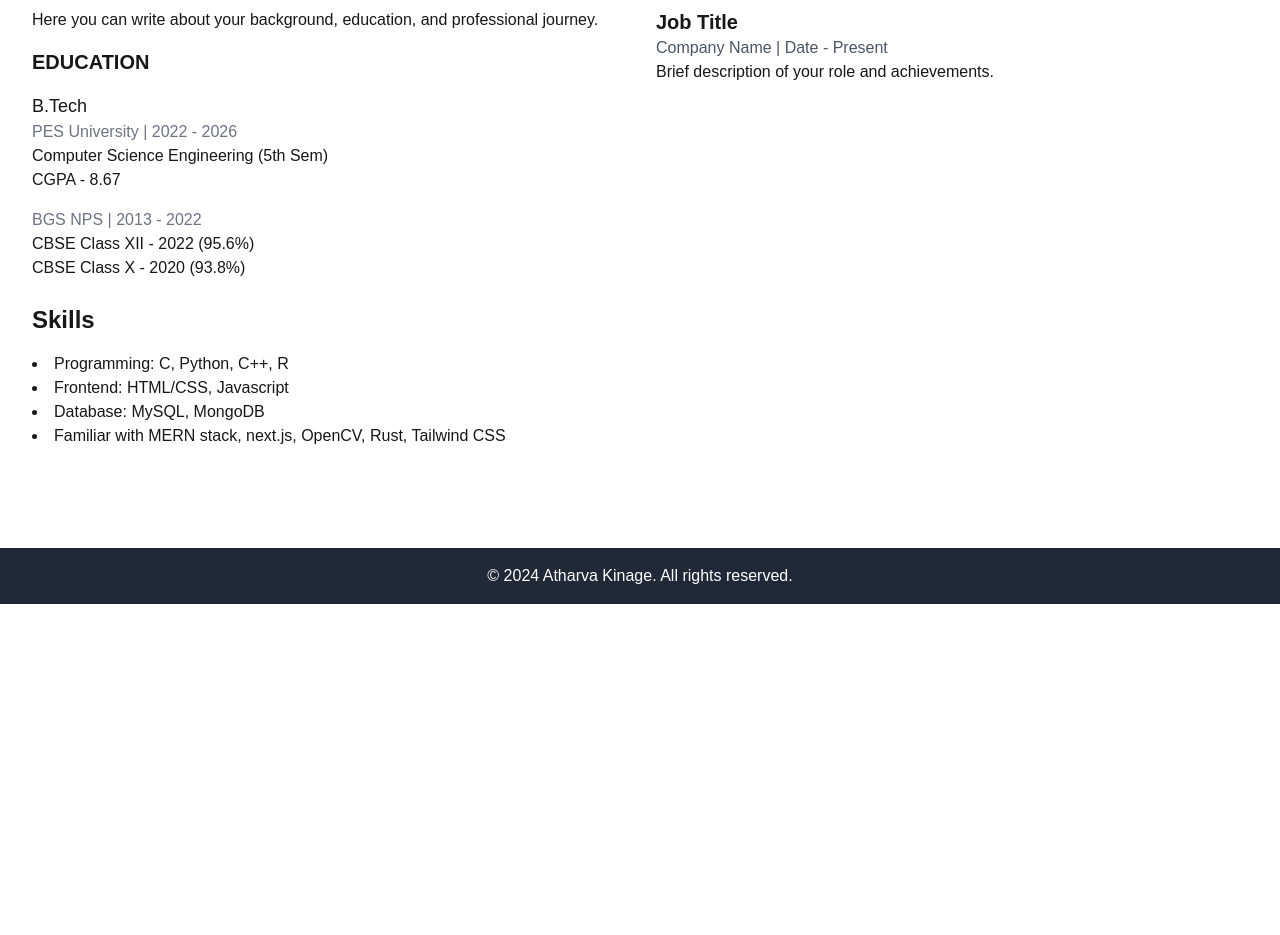
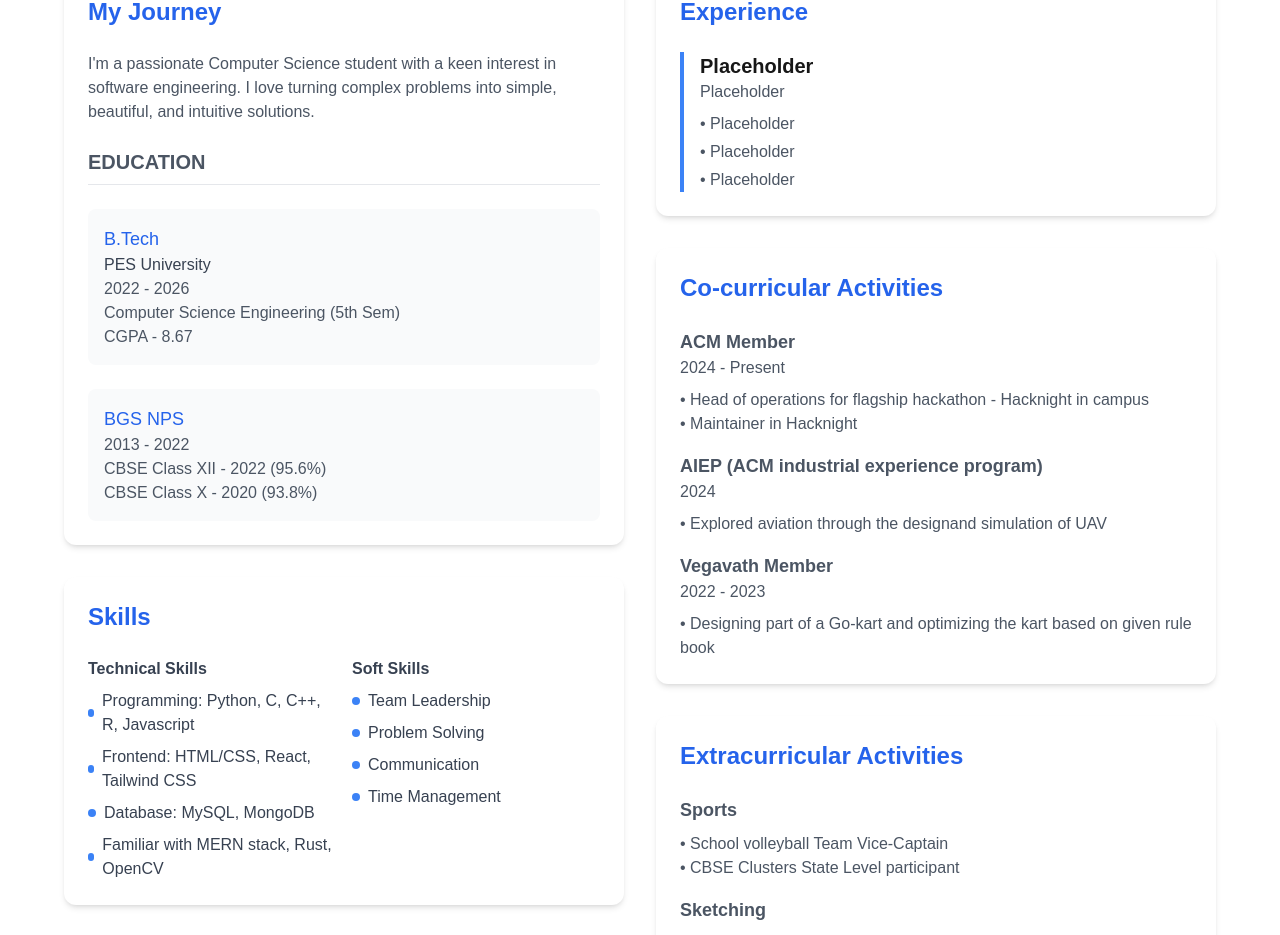
Before and after one commit to atharvakinage/my-portfolio, a Next.js app: page /about in a window 1280 px wide. Shown: the part 196-1131 px from the top of the page. Before the commit the page ends 800 px from the top, so only its background shows below. Built offline with nearby package versions, Linux system fonts and the light colour scheme.

Commit message:
Update about page layout and added information

```diff
--- a/src/app/about/page.js
+++ b/src/app/about/page.js
@@ -1,43 +1,148 @@
 export default function About() {
   return (
-      <div>
-        <h1 className="text-3xl font-bold mb-6">About Me</h1>
-        <div className="grid md:grid-cols-2 gap-8">
-          <div>
-            <h2 className="text-2xl font-semibold mb-4">My Journey</h2>
-            <p className="mb-4">Here you can write about your background, education, and professional journey.</p>
+    <div className="max-w-6xl mx-auto">
+      <h1 className="text-4xl font-bold mb-8 text-center">About Me</h1>
+      <div className="grid lg:grid-cols-2 gap-8 mb-12">
+        <div className="space-y-8">
 
-            <div className="mb-6">
-            <h3 className="text-xl font-semibold mb-4">EDUCATION</h3>
-            <div className="space-y-4">
-              <div>
-                <h4 className="text-lg font-medium">B.Tech</h4>
-                <div className="text-gray-500">PES University | 2022 - 2026</div>
-                <div className="text-white-600">Computer Science Engineering (5th Sem)</div>
-                <div className="text-white-600">CGPA - 8.67</div>
+          <div className="bg-white rounded-xl shadow-md p-6 hover:shadow-lg transition-shadow">
+            <h2 className="text-2xl font-semibold mb-6 text-blue-600">My Journey</h2>
+            <p className="text-gray-600 mb-6">
+              I'm a passionate Computer Science student with a keen interest in software engineering.
+              I love turning complex problems into simple, beautiful, and intuitive solutions.
+            </p>
+
+            <div className="space-y-6">
+              <h3 className="text-xl text-gray-600 font-semibold border-b pb-2">EDUCATION</h3>
+              <div className="space-y-6">
+                <div className="bg-gray-50 p-4 rounded-lg">
+                  <h4 className="text-lg font-medium text-blue-600">B.Tech</h4>
+                  <div className="text-gray-700 font-medium">PES University</div>
+                  <div className="text-gray-600">2022 - 2026</div>
+                  <div className="text-gray-600">Computer Science Engineering (5th Sem)</div>
+                  <div className="text-gray-600 font-medium">CGPA - 8.67</div>
                 </div>
-              <div>
-                <h4 className="text-gray-500">BGS NPS | 2013 - 2022</h4>
-                <div className="text-white-600">CBSE Class XII - 2022 (95.6%)</div>
-                <div className="text-white-600">CBSE Class X - 2020 (93.8%)</div>
+                <div className="bg-gray-50 p-4 rounded-lg">
+                  <h4 className="text-lg font-medium text-blue-600">BGS NPS</h4>
+                  <div className="text-gray-600">2013 - 2022</div>
+                  <div className="text-gray-600">CBSE Class XII - 2022 (95.6%)</div>
+                  <div className="text-gray-600">CBSE Class X - 2020 (93.8%)</div>
+                </div>
               </div>
             </div>
           </div>
 
-            <h2 className="text-2xl font-semibold mb-4">Skills</h2>
-            <ul className="list-disc list-inside">
-              <li>Programming: C, Python, C++, R</li>
-              <li>Frontend: HTML/CSS, Javascript</li>
-              <li>Database: MySQL, MongoDB</li>
-              <li>Familiar with MERN stack, next.js, OpenCV, Rust, Tailwind CSS</li>
+          <div className="bg-white rounded-xl shadow-md p-6 hover:shadow-lg transition-shadow">
+            <h2 className="text-2xl font-semibold mb-6 text-blue-600">Skills</h2>
+            <div className="grid grid-cols-2 gap-4">
+              <div>
+                <h3 className="text-gray-700 font-semibold mb-2">Technical Skills</h3>
+                <ul className="space-y-2">
+                  <li className="text-gray-700 flex items-center">
+                    <span className="w-2 h-2 bg-blue-500 rounded-full mr-2"></span>
+                    Programming: Python, C, C++, R, Javascript
+                  </li>
+                  <li className="text-gray-700 flex items-center">
+                    <span className="w-2 h-2 bg-blue-500 rounded-full mr-2"></span>
+                    Frontend: HTML/CSS, React, Tailwind CSS
+                  </li>
+                  <li className="text-gray-700 flex items-center">
+                    <span className="w-2 h-2 bg-blue-500 rounded-full mr-2"></span>
+                    Database: MySQL, MongoDB
+                  </li>
+                  <li className="text-gray-700 flex items-center">
+                    <span className="w-2 h-2 bg-blue-500 rounded-full mr-2"></span>
+                    Familiar with MERN stack, Rust, OpenCV
+                  </li>
                 </ul>
               </div>
               <div>
-            <h2 className="text-2xl font-semibold mb-4">Experience</h2>
-            <div className="mb-4">
-              <h3 className="text-xl font-semibold">Job Title</h3>
-              <p className="text-gray-600">Company Name | Date - Present</p>
-              <p>Brief description of your role and achievements.</p>
+                <h3 className="text-gray-700 font-semibold mb-2">Soft Skills</h3>
+                <ul className="space-y-2">
+                  <li className="text-gray-700 flex items-center">
+                    <span className="w-2 h-2 bg-blue-500 rounded-full mr-2"></span>
+                    Team Leadership
+                  </li>
+                  <li className="text-gray-700 flex items-center">
+                    <span className="w-2 h-2 bg-blue-500 rounded-full mr-2"></span>
+                    Problem Solving
+                  </li>
+                  <li className="text-gray-700 flex items-center">
+                    <span className="w-2 h-2 bg-blue-500 rounded-full mr-2"></span>
+                    Communication
+                  </li>
+                  <li className="text-gray-700 flex items-center">
+                    <span className="w-2 h-2 bg-blue-500 rounded-full mr-2"></span>
+                    Time Management
+                  </li>
+                </ul>
+              </div>
+            </div>
+          </div>
+        </div>
+
+        <div className="space-y-8">
+          <div className="bg-white rounded-xl shadow-md p-6 hover:shadow-lg transition-shadow">
+            <h2 className="text-2xl font-semibold mb-6 text-blue-600">Experience</h2>
+            <div className="space-y-6">
+              <div className="border-l-4 border-blue-500 pl-4">
+                <h3 className="text-xl font-semibold">Placeholder</h3>
+                <p className="text-gray-600">Placeholder</p>
+                <ul className="mt-2 space-y-1 text-gray-600">
+                  <li>• Placeholder</li>
+                  <li>• Placeholder</li>
+                  <li>• Placeholder</li>
+                </ul>
+              </div>
+            </div>
+          </div>
+
+          <div className="bg-white rounded-xl shadow-md p-6 hover:shadow-lg transition-shadow">
+            <h2 className="text-2xl font-semibold mb-6 text-blue-600">Co-curricular Activities</h2>
+            <div className="space-y-4">
+              <div>
+                <h3 className="text-lg text-gray-600 font-semibold">ACM Member</h3>
+                <p className="text-gray-600">2024 - Present</p>
+                <ul className="mt-2 text-gray-600">
+                  <li>• Head of operations for flagship hackathon - Hacknight in campus</li>
+                  <li>• Maintainer in Hacknight</li>
+                </ul>
+              </div>
+              <div>
+                <h3 className="text-lg text-gray-600 font-semibold">AIEP (ACM industrial experience program)</h3>
+                <p className="text-gray-600">2024</p>
+                <ul className="mt-2 text-gray-600">
+                  <li>• Explored aviation through the designand simulation of UAV</li>
+                </ul>
+              </div>
+              <div>
+                <h3 className="text-lg text-gray-600 font-semibold">Vegavath Member</h3>
+                <p className="text-gray-600">2022 - 2023</p>
+                <ul className="mt-2 text-gray-600">
+                  <li>• Designing part of a Go-kart and optimizing the kart based on given rule book</li>
+                </ul>
+              </div>
+            </div>
+          </div>
+
+          {/* Extracurricular Activities */}
+          <div className="bg-white rounded-xl shadow-md p-6 hover:shadow-lg transition-shadow">
+            <h2 className="text-2xl font-semibold mb-6 text-blue-600">Extracurricular Activities</h2>
+            <div className="space-y-4">
+              <div>
+                <h3 className="text-lg text-gray-600 font-semibold">Sports</h3>
+                <ul className="mt-2 text-gray-600">
+                  <li>• School volleyball Team Vice-Captain</li>
+                  <li>• CBSE Clusters State Level participant</li>
+                </ul>
+              </div>
+              <div>
+                <h3 className="text-lg text-gray-600 font-semibold">Sketching</h3>
+                <ul className="mt-2 text-gray-600">
+                  <li>• Hashtag Kalakar Arts and Painting competition rank 37 - All India</li>
+                </ul>
+              </div>
+            </div>
           </div>
         </div>
       </div>
```
Lines whose indentation alone changed are shown as unchanged.
